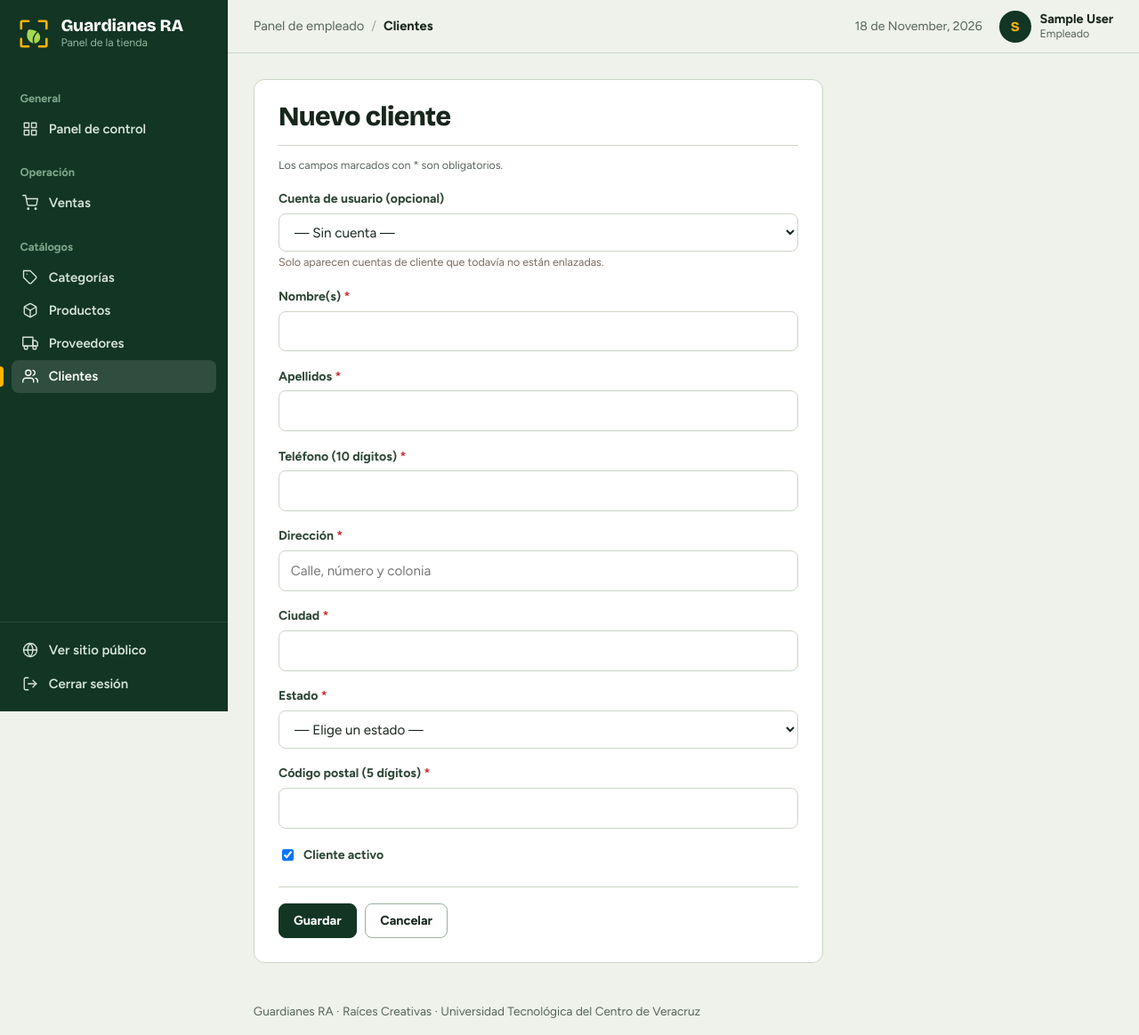
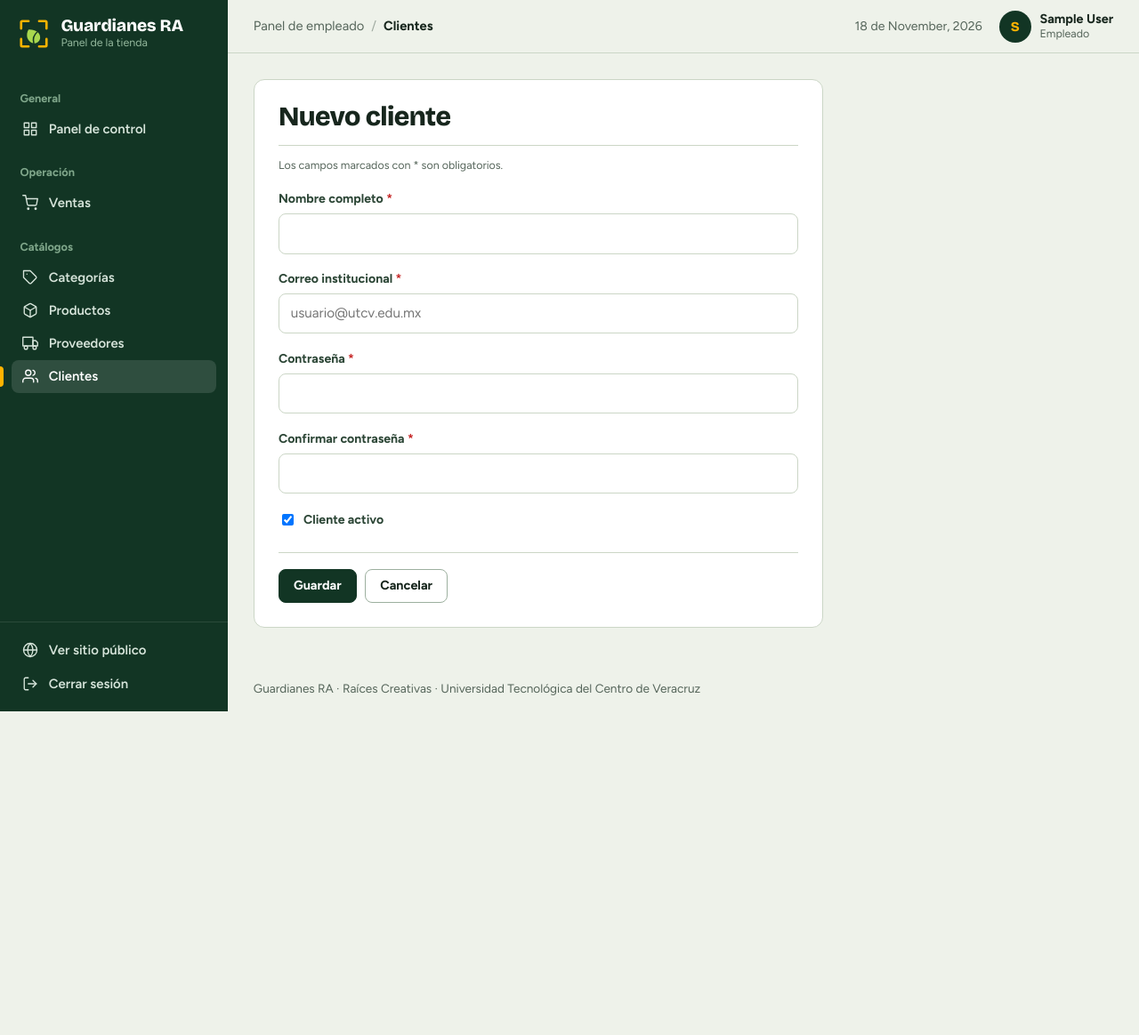
Before and after one commit to Angel-Gonzalez07/guardianes-ra-web, a Laravel app: a page that uses resources/views/admin/clientes/form.blade.php in a window 1280 px wide. Shown: the whole page at 89% size. After the commit the page ends 800 px from the top, so only its background shows below. Run offline with Laravel 12, Linux system fonts and the light colour scheme; a user stored in the database is signed in; data comes from the database, SQL or seed files in the repository; tables that the repository leaves empty hold one stand-in row (values such as "Sample post"); parts of the project's set-up code (start-up, migrations or seed data) failed here and were passed over.

Commit message:
Clientes pasan a ser usuarios con rol cliente y se elimina la tabla clientes

```diff
--- a/app/Http/Controllers/Admin/ClienteController.php
+++ b/app/Http/Controllers/Admin/ClienteController.php
@@ -3,7 +3,6 @@
 namespace App\Http\Controllers\Admin;
 
 use App\Http\Controllers\Controller;
-use App\Models\Cliente;
 use App\Models\Role;
 use App\Models\User;
 use Illuminate\Http\Request;
@@ -11,34 +10,32 @@ use Illuminate\Validation\Rule;
 
 class ClienteController extends Controller
 {
-    private const ESTADOS = [
-        'Aguascalientes', 'Baja California', 'Baja California Sur', 'Campeche', 'Chiapas',
-        'Chihuahua', 'Ciudad de México', 'Coahuila', 'Colima', 'Durango', 'Estado de México',
-        'Guanajuato', 'Guerrero', 'Hidalgo', 'Jalisco', 'Michoacán', 'Morelos', 'Nayarit',
-        'Nuevo León', 'Oaxaca', 'Puebla', 'Querétaro', 'Quintana Roo', 'San Luis Potosí',
-        'Sinaloa', 'Sonora', 'Tabasco', 'Tamaulipas', 'Tlaxcala', 'Veracruz', 'Yucatán', 'Zacatecas',
-    ];
+    private function rolId(): int
+    {
+        return (int) Role::where('nombre', 'cliente')->value('id');
+    }
+
+    // Solo se puede trabajar con usuarios que tengan rol cliente
+    private function soloCliente(User $cliente): void
+    {
+        abort_unless((int) $cliente->role_id === $this->rolId(), 404);
+    }
 
     public function index(Request $request)
     {
         $q = trim((string) $request->query('q', ''));
         $dir = $request->query('dir') === 'desc' ? 'desc' : 'asc';
 
-        $clientes = Cliente::with('user')
+        $clientes = User::where('role_id', $this->rolId())
+            ->withCount('ventas')
             ->when($q !== '', function ($query) use ($q) {
                 $like = '%' . addcslashes($q, '%_\\') . '%';
                 $query->where(function ($w) use ($like) {
-                    $w->where('nombre', 'ILIKE', $like)
-                      ->orWhere('apellidos', 'ILIKE', $like)
-                      ->orWhere('telefono', 'ILIKE', $like)
-                      ->orWhere('ciudad', 'ILIKE', $like)
-                      ->orWhere('estado', 'ILIKE', $like)
-                      ->orWhere('codigo_postal', 'ILIKE', $like)
-                      ->orWhereHas('user', fn ($u) => $u->where('email', 'ILIKE', $like));
+                    $w->where('name', 'ILIKE', $like)
+                      ->orWhere('email', 'ILIKE', $like);
                 });
             })
-            ->orderBy('apellidos', $dir)
-            ->orderBy('nombre', $dir)
+            ->orderBy('name', $dir)
             ->paginate(10)
             ->withQueryString();
 
@@ -47,112 +44,83 @@ class ClienteController extends Controller
 
     public function create()
     {
-        return view('admin.clientes.form', $this->datosFormulario(new Cliente(['activo' => true])));
+        return view('admin.clientes.form', ['cliente' => new User(['activo' => true])]);
     }
 
     public function store(Request $request)
     {
         $datos = $this->validar($request);
-        Cliente::create($datos);
+        $datos['role_id'] = $this->rolId();
+        User::create($datos);
 
         return redirect()->route('admin.clientes.index')
             ->with('exito', 'Cliente creado correctamente.');
     }
 
-    public function edit(Cliente $cliente)
+    public function edit(User $cliente)
     {
-        return view('admin.clientes.form', $this->datosFormulario($cliente));
+        $this->soloCliente($cliente);
+
+        return view('admin.clientes.form', ['cliente' => $cliente]);
     }
 
-    public function update(Request $request, Cliente $cliente)
+    public function update(Request $request, User $cliente)
     {
+        $this->soloCliente($cliente);
+
         $datos = $this->validar($request, $cliente);
+        if (empty($datos['password'])) {
+            unset($datos['password']); // vacía = conservar la contraseña actual
+        }
         $cliente->update($datos);
 
         return redirect()->route('admin.clientes.index')
             ->with('exito', 'Cliente actualizado correctamente.');
     }
 
-    public function destroy(Cliente $cliente)
+    public function destroy(User $cliente)
     {
-        // Ninguna otra tabla referencia a clientes por ahora.
-        // Si más adelante se agregan pedidos, revisar aquí antes de borrar.
-        // Borrar la ficha del cliente NO borra su cuenta de usuario.
+        $this->soloCliente($cliente);
+
+        if ($cliente->ventas()->exists()) {
+            return redirect()->route('admin.clientes.index')
+                ->withErrors(['No se puede eliminar a «' . $cliente->name . '» porque tiene ventas registradas. Desactiva su cuenta en su lugar.']);
+        }
+
         $cliente->delete();
 
         return redirect()->route('admin.clientes.index')
             ->with('exito', 'Cliente eliminado correctamente.');
     }
 
-    private function datosFormulario(Cliente $cliente): array
-    {
-        $rolId = Role::where('nombre', 'cliente')->value('id');
-
-        $ocupados = Cliente::whereNotNull('user_id')
-            ->when($cliente->exists, fn ($q) => $q->where('id', '!=', $cliente->id))
-            ->pluck('user_id');
-
-        return [
-            'cliente' => $cliente,
-            'cuentas' => User::where('role_id', $rolId)
-                            ->whereNotIn('id', $ocupados)
-                            ->orderBy('email')->get(),
-            'estados' => self::ESTADOS,
-        ];
-    }
-
-    private function validar(Request $request, ?Cliente $cliente = null): array
+    private function validar(Request $request, ?User $cliente = null): array
     {
         $request->merge([
-            'nombre'        => trim((string) $request->input('nombre')),
-            'apellidos'     => trim((string) $request->input('apellidos')),
-            'telefono'      => trim((string) $request->input('telefono')),
-            'direccion'     => trim((string) $request->input('direccion')),
-            'ciudad'        => trim((string) $request->input('ciudad')),
-            'codigo_postal' => trim((string) $request->input('codigo_postal')),
+            'name'  => trim((string) $request->input('name')),
+            'email' => strtolower(trim((string) $request->input('email'))),
         ]);
 
-        $rolId = Role::where('nombre', 'cliente')->value('id');
-
         $datos = $request->validate([
-            'user_id'       => ['nullable', 'integer',
-                                Rule::exists('users', 'id')->where('role_id', $rolId),
-                                Rule::unique('clientes', 'user_id')->ignore($cliente?->id)],
-            'nombre'        => ['required', 'string', 'min:2', 'max:100', 'regex:/^[\pL\s.\'\-]+$/u'],
-            'apellidos'     => ['required', 'string', 'min:2', 'max:100', 'regex:/^[\pL\s.\'\-]+$/u'],
-            'telefono'      => ['required', 'regex:/^\d{10}$/'],
-            'direccion'     => ['required', 'string', 'min:5', 'max:200', 'regex:/^[\pL\d\s.,#;:()\/°\-]+$/u'],
-            'ciudad'        => ['required', 'string', 'min:2', 'max:80', 'regex:/^[\pL\s.\'\-]+$/u'],
-            'estado'        => ['required', Rule::in(self::ESTADOS)],
-            'codigo_postal' => ['required', 'regex:/^\d{5}$/'],
+            'name'     => ['required', 'string', 'min:3', 'max:100', 'regex:/^[\pL\s.\'\-]+$/u'],
+            'email'    => ['required', 'string', 'max:150',
+                           'regex:/^[A-Za-z0-9._%+\-]+@utcv\.edu\.mx$/i',
+                           Rule::unique('users', 'email')->ignore($cliente?->id)],
+            'password' => [$cliente ? 'nullable' : 'required', 'string', 'min:8', 'max:50', 'confirmed'],
         ], [
-            'user_id.exists'        => 'La cuenta elegida no existe o no es de un cliente.',
-            'user_id.unique'        => 'Esa cuenta ya está enlazada a otro cliente.',
-            'nombre.required'       => 'El nombre es obligatorio.',
-            'nombre.min'            => 'El nombre debe tener al menos 2 caracteres.',
-            'nombre.max'            => 'El nombre no puede pasar de 100 caracteres.',
-            'nombre.regex'          => 'El nombre solo puede llevar letras, espacios, puntos, apóstrofes y guiones.',
-            'apellidos.required'    => 'Los apellidos son obligatorios.',
-            'apellidos.min'         => 'Los apellidos deben tener al menos 2 caracteres.',
-            'apellidos.max'         => 'Los apellidos no pueden pasar de 100 caracteres.',
-            'apellidos.regex'       => 'Los apellidos solo pueden llevar letras, espacios, puntos, apóstrofes y guiones.',
-            'telefono.required'     => 'El teléfono es obligatorio.',
-            'telefono.regex'        => 'El teléfono debe tener exactamente 10 dígitos, sin espacios ni guiones.',
-            'direccion.required'    => 'La dirección es obligatoria.',
-            'direccion.min'         => 'La dirección debe tener al menos 5 caracteres.',
-            'direccion.max'         => 'La dirección no puede pasar de 200 caracteres.',
-            'direccion.regex'       => 'La dirección tiene caracteres no permitidos.',
-            'ciudad.required'       => 'La ciudad es obligatoria.',
-            'ciudad.min'            => 'La ciudad debe tener al menos 2 caracteres.',
-            'ciudad.max'            => 'La ciudad no puede pasar de 80 caracteres.',
-            'ciudad.regex'          => 'La ciudad solo puede llevar letras, espacios, puntos, apóstrofes y guiones.',
-            'estado.required'       => 'Elige un estado.',
-            'estado.in'             => 'Elige un estado de la lista.',
-            'codigo_postal.required' => 'El código postal es obligatorio.',
-            'codigo_postal.regex'   => 'El código postal debe tener exactamente 5 dígitos.',
+            'name.required'      => 'El nombre es obligatorio.',
+            'name.min'           => 'El nombre debe tener al menos 3 caracteres.',
+            'name.max'           => 'El nombre no puede pasar de 100 caracteres.',
+            'name.regex'         => 'El nombre solo puede llevar letras, espacios, puntos, apóstrofes y guiones.',
+            'email.required'     => 'El correo es obligatorio.',
+            'email.max'          => 'El correo no puede pasar de 150 caracteres.',
+            'email.regex'        => 'Solo se permiten correos @utcv.edu.mx.',
+            'email.unique'       => 'Ese correo ya está registrado.',
+            'password.required'  => 'La contraseña es obligatoria.',
+            'password.min'       => 'La contraseña debe tener al menos 8 caracteres.',
+            'password.max'       => 'La contraseña no puede pasar de 50 caracteres.',
+            'password.confirmed' => 'Las contraseñas no coinciden.',
         ]);
 
-        $datos['user_id'] = $datos['user_id'] ?? null;
         $datos['activo'] = $request->boolean('activo');
 
         return $datos;
--- a/app/Http/Controllers/Admin/DashboardController.php
+++ b/app/Http/Controllers/Admin/DashboardController.php
@@ -4,7 +4,6 @@ namespace App\Http\Controllers\Admin;
 
 use App\Http\Controllers\Controller;
 use App\Models\Categoria;
-use App\Models\Cliente;
 use App\Models\Producto;
 use App\Models\Proveedor;
 use App\Models\User;
@@ -20,7 +19,7 @@ class DashboardController extends Controller
             'categorias'  => ['total' => Categoria::count(),  'activos' => Categoria::where('activo', true)->count()],
             'productos'   => ['total' => Producto::count(),   'activos' => Producto::where('activo', true)->count()],
             'proveedores' => ['total' => Proveedor::count(),  'activos' => Proveedor::where('activo', true)->count()],
-            'clientes'    => ['total' => Cliente::count(),    'activos' => Cliente::where('activo', true)->count()],
+            'clientes'    => ['total' => User::whereHas('role', fn ($r) => $r->where('nombre', 'cliente'))->count(), 'activos' => User::where('activo', true)->whereHas('role', fn ($r) => $r->where('nombre', 'cliente'))->count()],
             'usuarios'    => ['total' => User::count(),       'activos' => User::where('activo', true)->count()],
         ];
 
--- a/app/Http/Controllers/Admin/UsuarioController.php
+++ b/app/Http/Controllers/Admin/UsuarioController.php
@@ -86,12 +86,7 @@ class UsuarioController extends Controller
                 ->withErrors(['No puedes eliminar tu propia cuenta.']);
         }
 
-        $tieneCliente = DB::table('clientes')->where('user_id', $usuario->id)->exists();
 
-        if ($tieneCliente) {
-            return redirect()->route('admin.usuarios.index')
-                ->withErrors(['No se puede eliminar a «' . $usuario->name . '» porque tiene un cliente enlazado. Elimina o cambia ese cliente primero.']);
-        }
 
        if ($usuario->ventas()->exists()) {
             return redirect()->route('admin.usuarios.index')
--- a/app/Http/Controllers/TiendaController.php
+++ b/app/Http/Controllers/TiendaController.php
@@ -3,7 +3,6 @@
 namespace App\Http\Controllers;
 
 use App\Models\Categoria;
-use App\Models\Cliente;
 use App\Models\Producto;
 use App\Models\Venta;
 use Illuminate\Http\Request;
@@ -48,12 +47,12 @@ class TiendaController extends Controller
     public function carrito()
     {
         $items = $this->itemsCarrito();
-        $cliente = Cliente::where('user_id', auth()->id())->first();
+
 
         return view('tienda.carrito', [
             'items'     => $items,
             'total'     => $items->sum('subtotal'),
-            'direccion' => ($cliente && $cliente->direccion) ? trim($cliente->direccion . ', ' . $cliente->ciudad, ', ') : '',
+            'direccion' => '',
             'metodos'   => Venta::METODOS,
         ]);
     }
--- a/app/Models/Cliente.php
+++ /dev/null
@@ -1,20 +0,0 @@
-<?php
-
-namespace App\Models;
-
-use Illuminate\Database\Eloquent\Model;
-
-class Cliente extends Model
-{
-    protected $fillable = [
-        'user_id', 'nombre', 'apellidos', 'telefono', 'direccion',
-        'ciudad', 'estado', 'codigo_postal', 'activo',
-    ];
-
-    protected $casts = ['activo' => 'boolean'];
-
-    public function user()
-    {
-        return $this->belongsTo(User::class);
-    }
-}
--- a/resources/views/admin/clientes/form.blade.php
+++ b/resources/views/admin/clientes/form.blade.php
@@ -13,50 +13,23 @@
             @method('PUT')
         @endif
 
-        <label for="user_id">Cuenta de usuario (opcional)</label>
-        <select id="user_id" name="user_id">
-            <option value="">— Sin cuenta —</option>
-            @foreach ($cuentas as $u)
-                <option value="{{ $u->id }}" @selected(old('user_id', $cliente->user_id) == $u->id)>
-                    {{ $u->email }} ({{ $u->name }})
-                </option>
-            @endforeach
-        </select>
-        <small style="color:#7a6a60">Solo aparecen cuentas de cliente que todavía no están enlazadas.</small>
+        <label for="name">Nombre completo</label>
+        <input type="text" id="name" name="name" value="{{ old('name', $cliente->name) }}"
+               required minlength="3" maxlength="100">
 
-        <label for="nombre">Nombre(s)</label>
-        <input type="text" id="nombre" name="nombre" value="{{ old('nombre', $cliente->nombre) }}"
-               required minlength="2" maxlength="100">
+        <label for="email">Correo institucional</label>
+        <input type="email" id="email" name="email" value="{{ old('email', $cliente->email) }}"
+               required maxlength="150" placeholder="usuario@utcv.edu.mx"
+               pattern="[A-Za-z0-9._%+\-]+@[Uu][Tt][Cc][Vv]\.[Ee][Dd][Uu]\.[Mm][Xx]"
+               title="Debe terminar en @utcv.edu.mx">
 
-        <label for="apellidos">Apellidos</label>
-        <input type="text" id="apellidos" name="apellidos" value="{{ old('apellidos', $cliente->apellidos) }}"
-               required minlength="2" maxlength="100">
+        <label for="password">Contraseña{{ $cliente->exists ? ' (déjala vacía para no cambiarla)' : '' }}</label>
+        <input type="password" id="password" name="password"
+               {{ $cliente->exists ? '' : 'required' }} minlength="8" maxlength="50" autocomplete="new-password">
 
-        <label for="telefono">Teléfono (10 dígitos)</label>
-        <input type="text" id="telefono" name="telefono" value="{{ old('telefono', $cliente->telefono) }}"
-               required inputmode="numeric" pattern="[0-9]{10}" minlength="10" maxlength="10"
-               title="Exactamente 10 dígitos, sin espacios ni guiones">
-
-        <label for="direccion">Dirección</label>
-        <input type="text" id="direccion" name="direccion" value="{{ old('direccion', $cliente->direccion) }}"
-               required minlength="5" maxlength="200" placeholder="Calle, número y colonia">
-
-        <label for="ciudad">Ciudad</label>
-        <input type="text" id="ciudad" name="ciudad" value="{{ old('ciudad', $cliente->ciudad) }}"
-               required minlength="2" maxlength="80">
-
-        <label for="estado">Estado</label>
-        <select id="estado" name="estado" required>
-            <option value="">— Elige un estado —</option>
-            @foreach ($estados as $e)
-                <option value="{{ $e }}" @selected(old('estado', $cliente->estado) === $e)>{{ $e }}</option>
-            @endforeach
-        </select>
-
-        <label for="codigo_postal">Código postal (5 dígitos)</label>
-        <input type="text" id="codigo_postal" name="codigo_postal" value="{{ old('codigo_postal', $cliente->codigo_postal) }}"
-               required inputmode="numeric" pattern="[0-9]{5}" minlength="5" maxlength="5"
-               title="Exactamente 5 dígitos">
+        <label for="password_confirmation">Confirmar contraseña</label>
+        <input type="password" id="password_confirmation" name="password_confirmation"
+               {{ $cliente->exists ? '' : 'required' }} minlength="8" maxlength="50" autocomplete="new-password">
 
         <label class="check">
             <input type="hidden" name="activo" value="0">
```
Also changed, not shown: resources/views/admin/clientes/index.blade.php (+14 -18 lines), database/migrations/2026_11_18_020403_drop_clientes_table.php (added).
